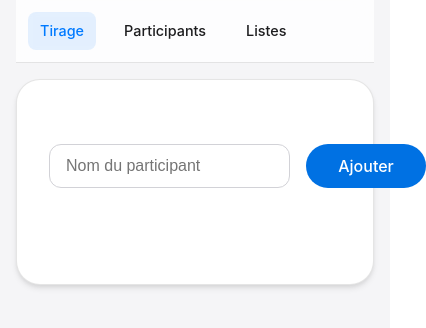
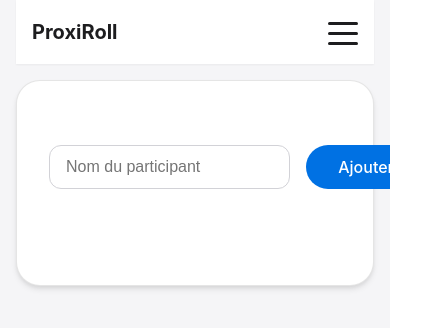
Before and after one commit to AxelDemeyere/ProxiRoll, a Vue app: page / in a window 390 px wide. Shown: the top 328 px of the page, 426 px wide, since content can reach past the window. Built offline with nearby package versions, Linux system fonts and the light colour scheme.

Commit message:
✨ Ajout d'un menu burger réactif dans App.vue pour améliorer la navigation mobile

```diff
--- a/src/App.vue
+++ b/src/App.vue
@@ -1,14 +1,35 @@
 <script setup lang="ts">
+import { ref } from 'vue'
 import { RouterLink, RouterView } from 'vue-router'
+
+const isMenuOpen = ref(false)
+
+const toggleMenu = () => {
+  isMenuOpen.value = !isMenuOpen.value
+}
+
+const closeMenu = () => {
+  isMenuOpen.value = false
+}
 </script>
 
 <template>
   <header>
-    <nav>
-      <RouterLink to="/">Tirage</RouterLink>
-      <RouterLink to="/participants">Participants</RouterLink>
-      <RouterLink to="/lists">Listes</RouterLink>
-    </nav>
+    <div class="header-container">
+      <div class="logo">ProxiRoll</div>
+      <div class="burger-menu" @click="toggleMenu">
+        <div class="burger-icon" :class="{ 'open': isMenuOpen }">
+          <span></span>
+          <span></span>
+          <span></span>
+        </div>
+      </div>
+      <nav :class="{ 'menu-open': isMenuOpen }">
+        <RouterLink to="/" @click="closeMenu">Tirage</RouterLink>
+        <RouterLink to="/participants" @click="closeMenu">Participants</RouterLink>
+        <RouterLink to="/lists" @click="closeMenu">Listes</RouterLink>
+      </nav>
+    </div>
   </header>
 
   <RouterView />
@@ -50,37 +71,104 @@ import { RouterLink, RouterView } from 'vue-router'
   margin: 0;
   padding: 0;
   box-sizing: border-box;
-  -webkit-font-smoothing: antialiased;
-  -moz-osx-font-smoothing: grayscale;
+}
+
+html, body {
+  height: 100%;
+  width: 100%;
+  overflow-x: hidden;
 }
 
 body {
-  font-family: -apple-system, BlinkMacSystemFont, 'Segoe UI', Roboto, Oxygen, Ubuntu, Cantarell, 'Open Sans', 'Helvetica Neue', sans-serif;
+  font-family: -apple-system, BlinkMacSystemFont, 'Segoe UI', 'Roboto', 'Oxygen', 'Ubuntu', 'Cantarell', 'Fira Sans', 'Droid Sans', 'Helvetica Neue', sans-serif;
+  line-height: 1.6;
   background-color: var(--background-color);
   color: var(--text-primary);
-  line-height: 1.5;
 }
 
 #app {
-  min-height: 100vh;
+  height: 100%;
   display: flex;
   flex-direction: column;
 }
 
 header {
-  background-color: rgba(255, 255, 255, 0.8);
-  backdrop-filter: blur(10px);
-  -webkit-backdrop-filter: blur(10px);
-  border-bottom: 1px solid var(--border-color);
+  background-color: var(--surface-color);
+  box-shadow: var(--shadow-xs);
   position: sticky;
   top: 0;
   z-index: 100;
 }
 
-nav {
+.header-container {
+  display: flex;
+  justify-content: space-between;
+  align-items: center;
+  padding: 1rem;
   max-width: 1200px;
   margin: 0 auto;
-  padding: 1rem;
+}
+
+.logo {
+  font-weight: 700;
+  font-size: 1.25rem;
+}
+
+.burger-menu {
+  display: none;
+  cursor: pointer;
+}
+
+.burger-icon {
+  width: 30px;
+  height: 20px;
+  position: relative;
+  transform: rotate(0deg);
+  transition: .5s ease-in-out;
+  cursor: pointer;
+}
+
+.burger-icon span {
+  display: block;
+  position: absolute;
+  height: 3px;
+  width: 100%;
+  background: var(--text-primary);
+  border-radius: 9px;
+  opacity: 1;
+  left: 0;
+  transform: rotate(0deg);
+  transition: .25s ease-in-out;
+}
+
+.burger-icon span:nth-child(1) {
+  top: 0px;
+}
+
+.burger-icon span:nth-child(2) {
+  top: 10px;
+}
+
+.burger-icon span:nth-child(3) {
+  top: 20px;
+}
+
+.burger-icon.open span:nth-child(1) {
+  top: 10px;
+  transform: rotate(135deg);
+}
+
+.burger-icon.open span:nth-child(2) {
+  opacity: 0;
+  left: -60px;
+}
+
+.burger-icon.open span:nth-child(3) {
+  top: 10px;
+  transform: rotate(-135deg);
+}
+
+nav {
   display: flex;
   gap: 2rem;
   align-items: center;
@@ -218,19 +306,37 @@ nav a.router-link-active {
 
 /* Responsive */
 @media (max-width: 768px) {
+  .burger-menu {
+    display: block;
+  }
+
   nav {
-    padding: 0.75rem;
-    gap: 1rem;
+    display: none;
+    position: absolute;
+    top: 100%;
+    left: 0;
+    width: 100%;
+    background-color: var(--surface-color);
+    box-shadow: var(--shadow-md);
+    flex-direction: column;
+    align-items: center;
+  }
+
+  nav.menu-open {
+    height: fit-content;
+    display: flex;
   }
 
   nav a {
-    padding: 0.5rem 0.75rem;
-    font-size: 0.9rem;
+    width: 100%;
+    text-align: center;
+    padding: 1rem;
+    border-bottom: 1px solid var(--border-color);
+    margin: 0;
   }
 
-  .button {
-    padding: 0.5rem 1rem;
-    font-size: 0.9rem;
+  nav a:last-child {
+    border-bottom: none;
   }
 }
 
```
